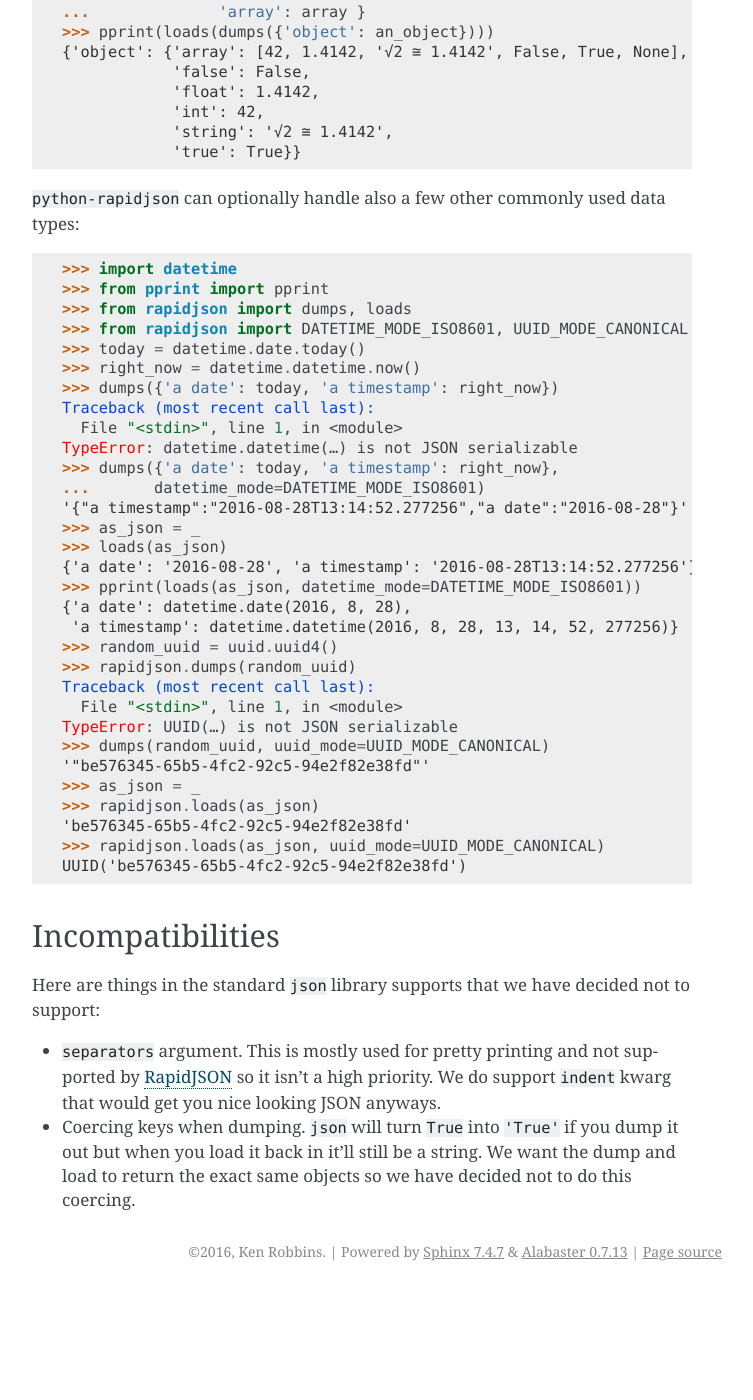
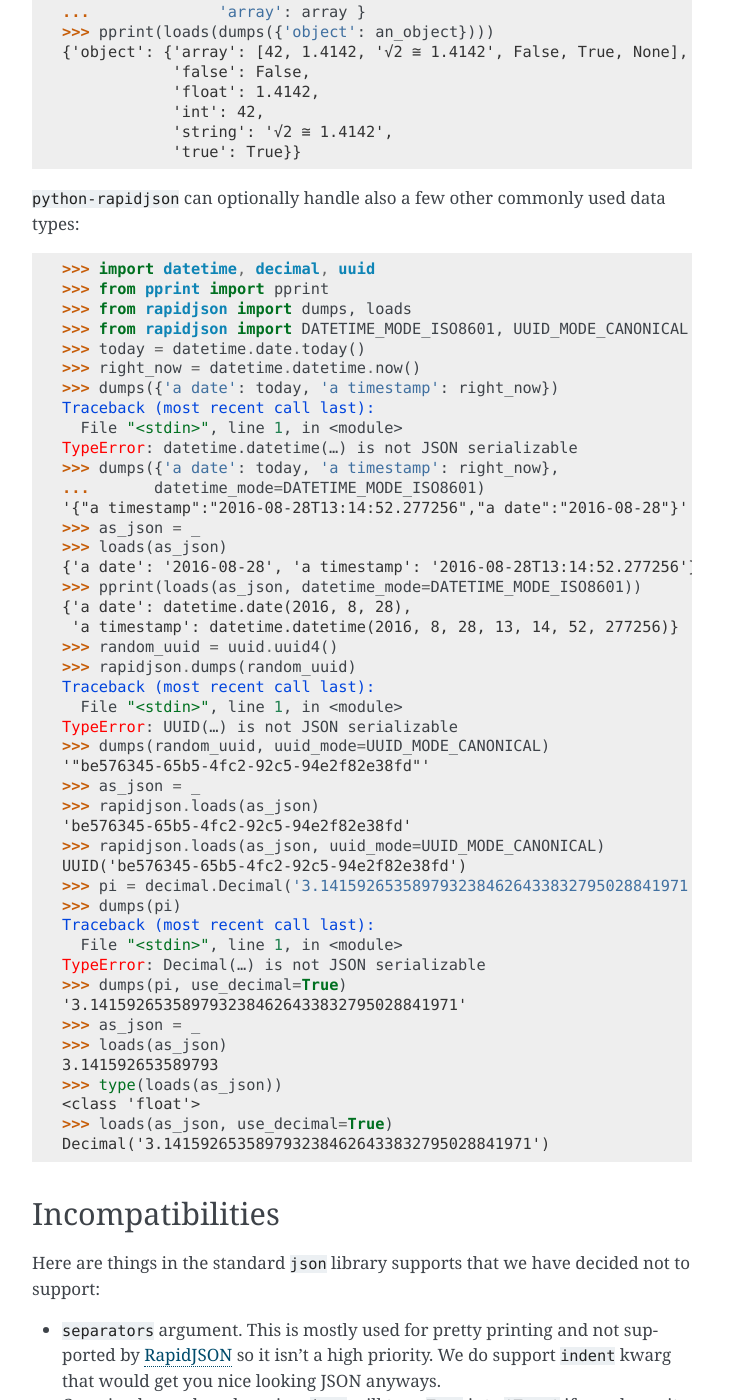
Before and after one commit to python-rapidjson/python-rapidjson, a Sphinx documentation site: the page built from docs/quickstart.rst, in a window 1280 px wide and 1400 px high, scrolled down 989 px. Shown: the whole window, without its empty margins (388-1141 px from the left). Built offline with Sphinx 7.4.7, drawn with Linux system fonts in a browser that asks for light colours; before the commit the page ends 2280 px from its top, so only the background shows below that.

Commit message:
Add examples of use_decimal

```diff
--- a/docs/quickstart.rst
+++ b/docs/quickstart.rst
@@ -64,7 +64,7 @@ All JSON_ data types are supported using their native Python counterparts:
 
 .. code-block:: pycon
 
-    >>> import datetime
+    >>> import datetime, decimal, uuid
     >>> from pprint import pprint
     >>> from rapidjson import dumps, loads
     >>> from rapidjson import DATETIME_MODE_ISO8601, UUID_MODE_CANONICAL
@@ -95,6 +95,20 @@ All JSON_ data types are supported using their native Python counterparts:
     'be576345-65b5-4fc2-92c5-94e2f82e38fd'
     >>> rapidjson.loads(as_json, uuid_mode=UUID_MODE_CANONICAL)
     UUID('be576345-65b5-4fc2-92c5-94e2f82e38fd')
+    >>> pi = decimal.Decimal('3.1415926535897932384626433832795028841971')
+    >>> dumps(pi)
+    Traceback (most recent call last):
+      File "<stdin>", line 1, in <module>
+    TypeError: Decimal(…) is not JSON serializable
+    >>> dumps(pi, use_decimal=True)
+    '3.1415926535897932384626433832795028841971'
+    >>> as_json = _
+    >>> loads(as_json)
+    3.141592653589793
+    >>> type(loads(as_json))
+    <class 'float'>
+    >>> loads(as_json, use_decimal=True)
+    Decimal('3.1415926535897932384626433832795028841971')
 
 
 Incompatibilities
```
